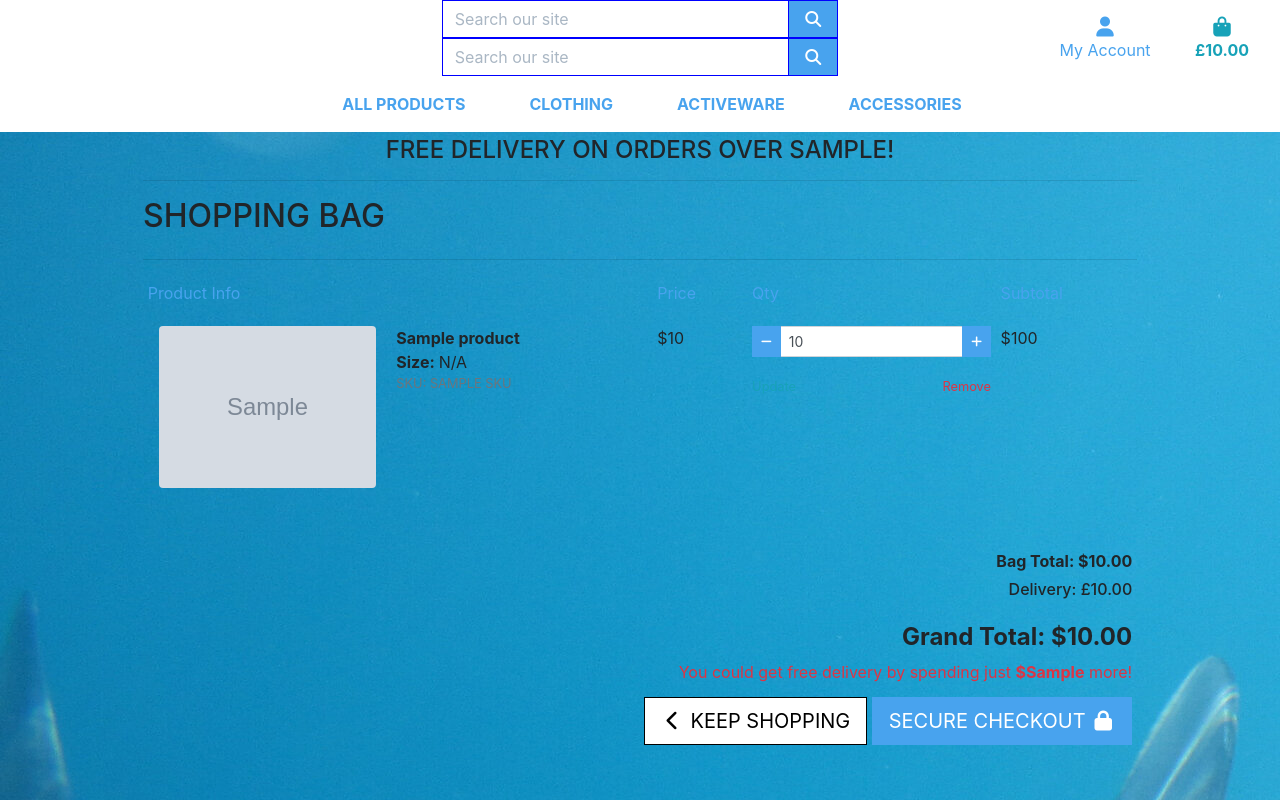
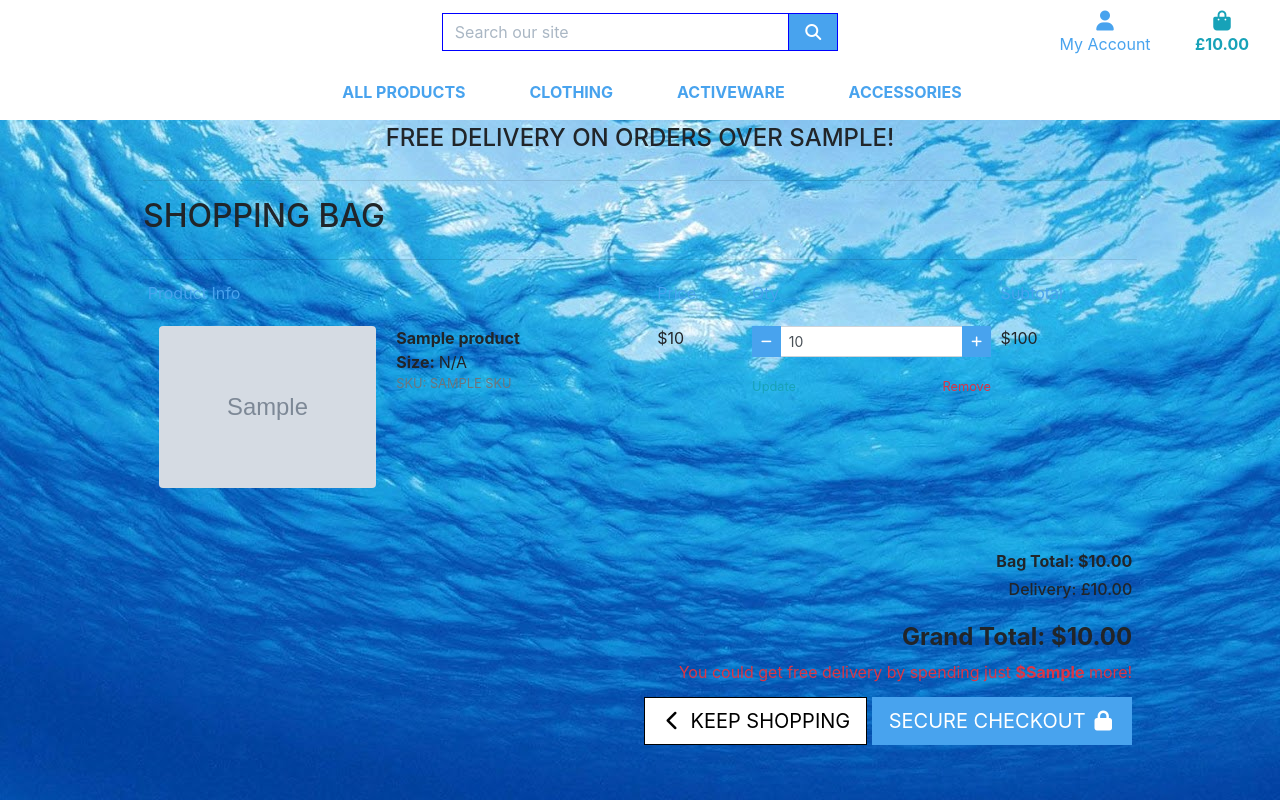
Before and after one commit to Mattlister/envirosea, a Django app: template bag/templates/bag/bag.html in a window 1280 px wide. Run offline with Django 3.2, Linux system fonts and the light colour scheme; the template is opened without the code that fills it: most values are stand-ins (such as "Sample title", 1, 10 or a date in 2020); grey boxes marked "Sample" are stand-in pictures; some libraries are stand-ins or nearby versions.

Commit message:
New image added and styling changes

```diff
--- a/static/css/base.css
+++ b/static/css/base.css
@@ -103,7 +103,7 @@ section {
     top: 0;
     left: 0;
     position: fixed;
-    background-image: url("/media/shark.jpg");
+    background-image: url("/media/ocean.jpg");
     z-index: -1;
 }
 
--- a/templates/base.html
+++ b/templates/base.html
@@ -60,16 +60,6 @@
                     </div>
                 </form>
                  <form method="GET" action="{% url 'bookings' %}">
-                    <div class="input-group w-100">
-                        <input class="form-control border border-black rounded-0" type="text" name="q" placeholder="Search our site">
-                        <div class="input-group-append">
-                            <button class="form-control btn btn-black border border-black rounded-0" type="submit">
-                                <span class="icon">
-                                    <i class="fas fa-search"></i>
-                                </span>
-                            </button>
-                        </div>
-                    </div>
                 </form>
             </div>
 
```
Also changed, not shown: media/ocean.jpg (added).
